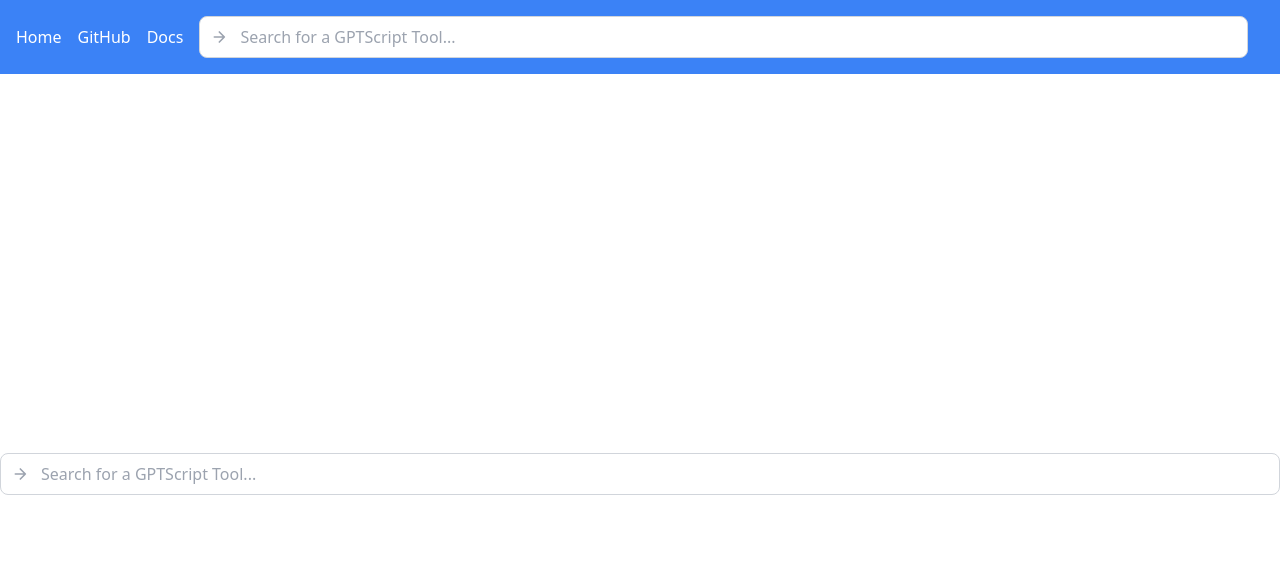
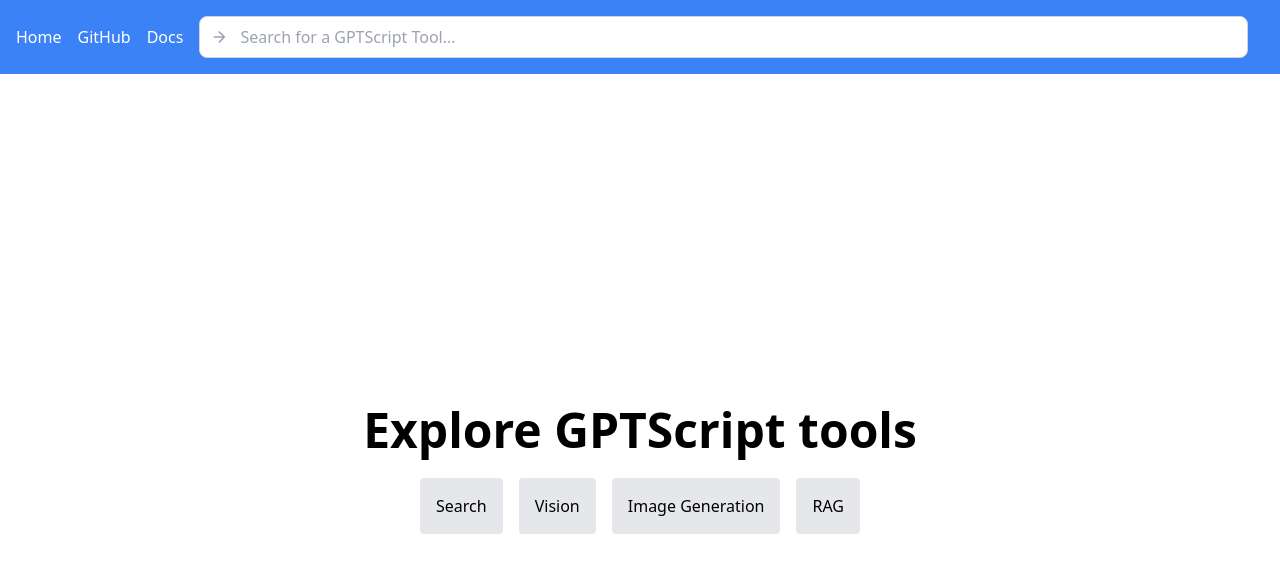
Before and after one commit to gptscript-ai/tools-site, a Nuxt app: page / in a window 1280 px wide. Shown: the top 572 px of the page. Built offline with nearby package versions, Linux system fonts and the light colour scheme.

Commit message:
feat: update homepage with sample links
Signed-off-by: tylerslaton <mtslaton1@gmail.com>

```diff
--- a/src/pages/index.vue
+++ b/src/pages/index.vue
@@ -1,6 +1,12 @@
 <template>
   <div class="flex flex-col justify-center items-center min-h-screen">
-    <Search :isInvalid="isInvalid" :errorMessage="errorMessage" :placeholder="placeHolder" />
+    <h1 class="text-5xl font-bold mb-4">Explore GPTScript tools</h1>
+    <div class="flex flex-wrap justify-center">
+      <router-link to="/github.com/gptscript-ai/search" class="tile rounded bg-gray-200 p-4 m-2 text-2xlg">Search</router-link>
+      <router-link to="/github.com/gptscript-ai/vision" class="tile rounded bg-gray-200 p-4 m-2 text-2xlg">Vision</router-link>
+      <router-link to="/github.com/gptscript-ai/image-generation" class="tile rounded bg-gray-200 p-4 m-2 text-2xlg">Image Generation</router-link>
+      <router-link to="/github.com/gptscript-ai/rag" class="tile rounded bg-gray-200 p-4 m-2 text-2xlg">RAG</router-link>
+    </div>
   </div>
 </template>
 
```
